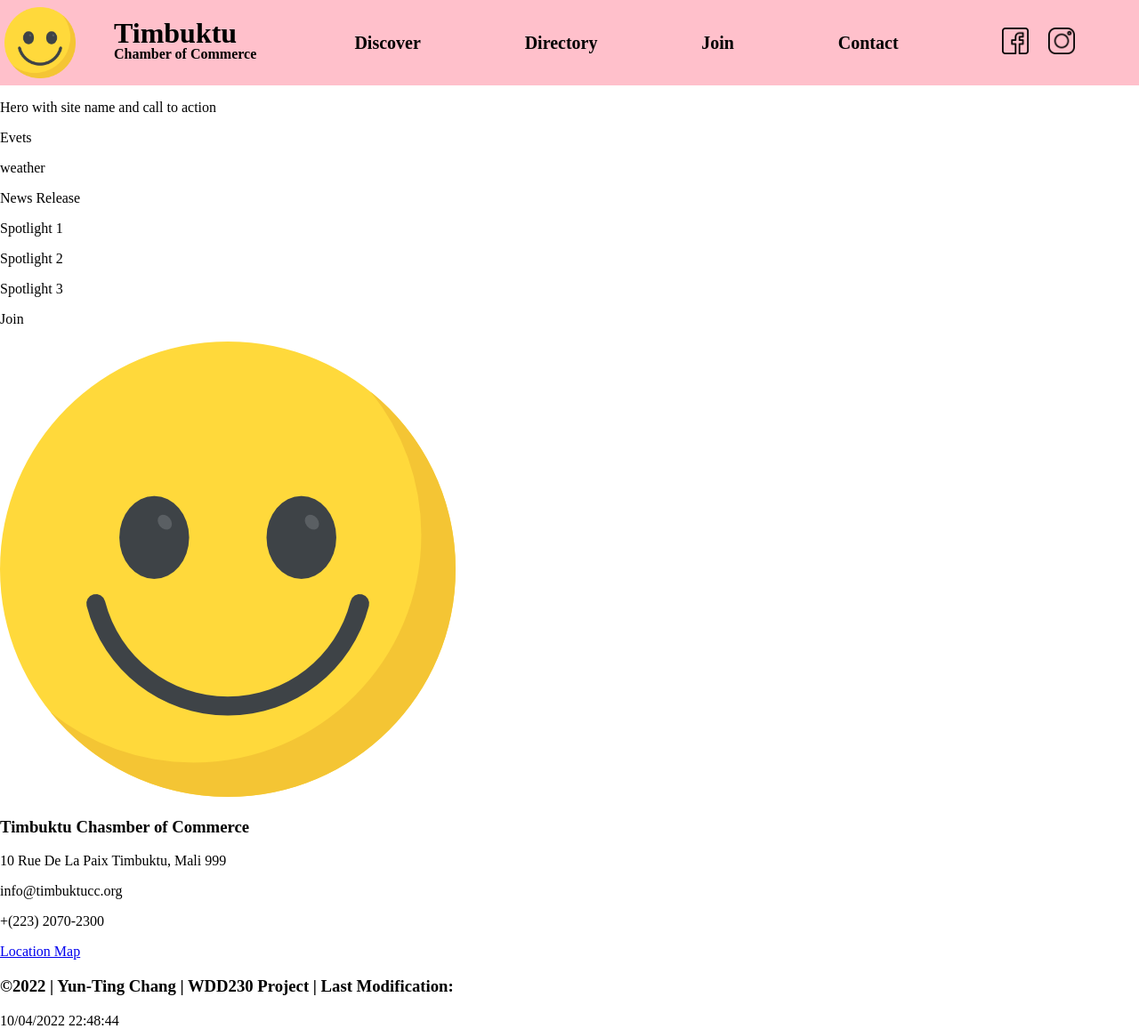
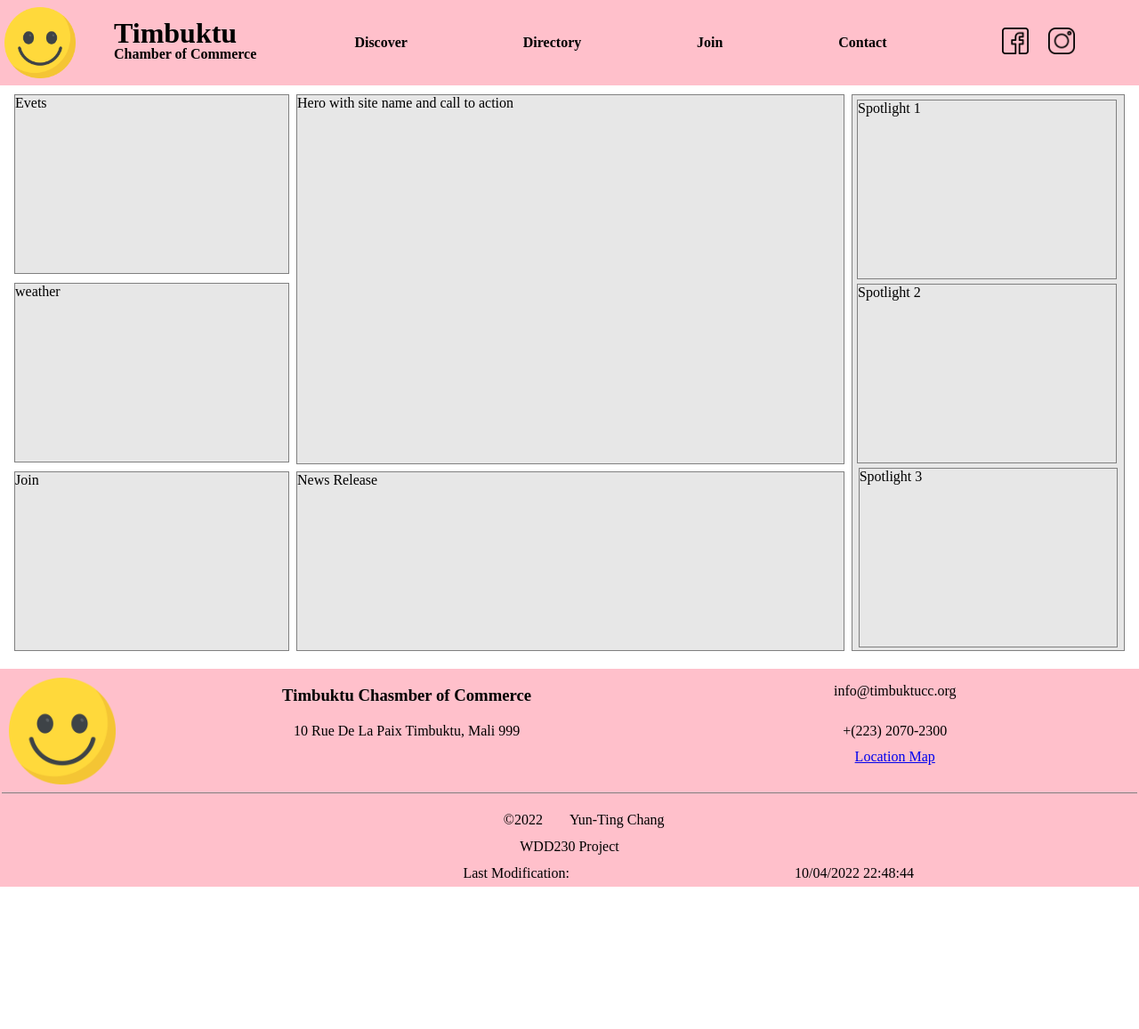
Before and after one commit to Caitlin0920/wdd230, a plain HTML site: page chamber/index.html in a window 1280 px wide. Shown: the whole page at 89% size. After the commit the page ends 997 px from the top, so only its background shows below. Drawn offline with Linux system fonts and the light colour scheme.

Commit message:
everything works except menu

```diff
--- a/chamber/index.html
+++ b/chamber/index.html
@@ -31,26 +31,34 @@
         </nav>
     </header>
     <main>
-        <p>Hero with site name and call to action</p>
-        <p>Evets</p>
-        <p>weather</p>
-        <p>News Release</p>
+        <p class="hero">Hero with site name and call to action</p>
+        <p class="event">Evets</p>
+        <p class="weather">weather</p>
+        <p class="news">News Release</p>
         <div class="spotlight-box">
             <p class="spot1">Spotlight 1</p>
             <p class="spot2">Spotlight 2</p>
             <p class="spot3">Spotlight 3</p>
         </div>
-        <p class="join-section">Join</p>
+        <p class="join">Join</p>
     </main>
     <footer>
-        <img src="images/smile.png" alt="smile">
-        <h3>Timbuktu Chasmber of Commerce</h3>
-        <p>10 Rue De La Paix Timbuktu, Mali 999</p>
-        <p>info@timbuktucc.org</p>
-        <p>+(223) 2070-2300</p>
-        <a href="https://www.google.com/maps">Location Map</a>
-        <h3>&copy;2022 | Yun-Ting Chang | WDD230 Project | Last Modification:</h3>
-        <div id="updated-time"></div>
+        <div class="footer-grid">
+            <img class="footer-logo" src="images/smile.png" alt="smile">
+            <h3 class="footer-name">Timbuktu Chasmber of Commerce</h3>
+            <p class="address">10 Rue De La Paix Timbuktu, Mali 999</p>
+            <p class="email">info@timbuktucc.org</p>
+            <p class="number">+(223) 2070-2300</p>
+            <a class="location" href="https://www.google.com/maps">Location Map</a>
+        </div>
+        <div class="line-box"></div>
+        <div class="copyright-box">
+            <p class="copyright">&copy;2022</p>
+            <p class="name">Yun-Ting Chang</p>
+            <p class="project">WDD230 Project</p>
+            <p class="updated">Last Modification:</p>
+            <p id="updated-time"></p>
+        </div>
     </footer>
     <script src="scripts/script.js"></script>
 </body>
--- a/chamber/scripts/script.js
+++ b/chamber/scripts/script.js
@@ -1,5 +1,5 @@
 document.getElementById("updated-time").innerHTML = document.lastModified;
 
 function toggleMenu() {
-    document.getElementsByClassName("navigation")[0].classList.toggle("responsive")
+    document.getElementsByClassName("navigation")[0].classList.toggle("responsive");
 }
--- a/chamber/styles/base.css
+++ b/chamber/styles/base.css
@@ -3,6 +3,8 @@
 body {
     margin: 0 auto;
 }
+
+/* header */
 header {
     background-color: pink;
     display: grid;
@@ -41,7 +43,7 @@ header h4 {
     list-style: none;
 }
 .navigation li:first-child {
- display: block;
+    display: block;
 }
 .navigation li {
     display: none;
@@ -63,3 +65,78 @@ header h4 {
 .responsive li {
 	display: block;
 }
+
+/* main */
+main {
+    margin: 0 1em;
+}
+main p {
+    margin: 10px auto;
+    height: 200px;
+    background-color: rgb(231, 231, 231);
+    border-style: solid;
+    border-width: 1px;
+    border-color: gray;
+    width: 100%;
+}
+.spotlight-box {
+    background-color: rgb(231, 231, 231);
+    border-style: solid;
+    border-width: 1px;
+    border-color: gray;
+}
+.spot1, .spot2, .spot3 {
+    width: 95%;
+}
+.spot3, .join {
+    display: none;
+}
+
+/* footer*/
+footer {
+    margin-top: 20px;
+    padding-bottom: 10px;
+    background-color: pink;
+    align-items: center;
+    text-align: center;
+}
+footer img {
+    width: 120px;
+    padding: 10px;
+}
+.line-box {
+    margin: 5px 2px;
+    height: 1px;
+    background-color: gray;
+}
+.copyright-box {
+    display: grid;
+    grid-template-rows: repeat(3, 30px);
+    grid-template-columns:  1fr 1fr;
+}
+.copyright {
+    grid-row: 1/2;
+    grid-column: 1/2;
+    text-align: right;
+    padding-right: 30px;
+}
+.name {
+    grid-row: 1/2;
+    grid-column: 2/3;
+    text-align: left;
+    padding-left: -10px;
+}
+.project {
+    grid-row: 2/3;
+    grid-column: 1/3;
+}
+.updated {
+    grid-row: 3/4;
+    grid-column: 1/2;
+    text-align: right;
+}
+.updated-time {
+    grid-column: 2/3;
+    grid-row: 3/4;
+    text-align: left;
+}
--- a/chamber/styles/large.css
+++ b/chamber/styles/large.css
@@ -1,6 +1,7 @@
 @media only screen and (min-width: 900px) {
     header {
         grid-template-columns: 10% 18% 60% 4% 4%;
+        margin-bottom: 10px;
     }
     .nav-box {
         grid-column: 3/4;
@@ -22,7 +23,51 @@
         display: block;
         flex: 1 1 auto;
     }
-    .navigation li a {
-        font-size: 20px;
+
+    /* main */
+    main {
+        grid-template-columns: 1fr 2fr 1fr;
+        grid-template-rows: auto auto auto;
+        grid-row-gap: 10px;
+    }
+    main p {
+        margin: 0 auto;
+    }
+    .event {
+        grid-column: 1/2;
+        grid-row: 1/2;
+    }
+    .weather {
+        grid-column: 1/2;
+        grid-row: 2/3;
+    }
+    .join {
+        grid-column: 1/2;
+        grid-row: 3/4;
+    }
+    .hero {
+        height: 100%;
+        grid-column: 2/3;
+        grid-row: 1/3;
+    }
+    .news {
+        grid-column: 2/3;
+        grid-row: 3/4;
+    }
+    .spotlight-box {
+        grid-column: 3/4;
+        grid-row: 1/4;
+        display: inline;
+    }
+    .spot1 {
+        margin-left: 5px;
+        margin-top: 5px;
+    }
+    .spot2 {
+        margin-top: 5px;
+    }
+    .spot3 {
+        margin-top: 5px;
+        display: block;
     }
 }
--- a/chamber/styles/medium.css
+++ b/chamber/styles/medium.css
@@ -1,3 +1,76 @@
 @media only screen and (min-width: 32.5em) {
 
+    /* main */
+    main {
+        display: grid;
+        grid-template-columns: 1fr 1fr;
+        grid-template-rows: repeat(5, auto);
+        grid-column-gap: 10px;
+    }
+    .hero {
+        grid-column: 1/3;
+        grid-row: 1/2;
+    }
+    .news {
+        grid-column: 1/3;
+        grid-row: 2/3;
+    }
+    .spotlight-box {
+        grid-column: 1/3;
+        grid-row: 3/4;
+        display: flex;
+    }
+    .spot1 {
+        margin-left: 10px;
+        margin-right: 5px;
+    }
+    .spot2 {
+        margin-left: 5px;
+        margin-right: 10px;
+    }
+    .join {
+        display: block;
+        grid-row: 4/5;
+        grid-column: 1/3;
+    }
+    .event {
+        grid-row: 5/6;
+        grid-column: 1/2;
+    }
+    .weather {
+        grid-row: 5/6;
+        grid-column: 2/3;
+    }
+
+
+    /* footer */
+    .footer-grid {
+        display: grid;
+        grid-template-columns: 1fr 3fr 3fr;
+        grid-template-rows: repeat(3, 2.8em);
+    }
+    .footer-img {
+        grid-row: 1/4;
+        grid-column: 1/2;
+    }
+    .footer-name {
+        grid-row: 1/2;
+        grid-column: 2/3;
+    }
+    .address {
+        grid-row: 2/4;
+        grid-column: 2/3;
+    }
+    .email {
+        grid-row: 1/2;
+        grid-column: 3/4;
+    }
+    .number {
+        grid-row: 2/3;
+        grid-column: 3/4;
+    }
+    .location {
+        grid-row: 3/4;
+        grid-column: 3/4;
+    }
 }
```
